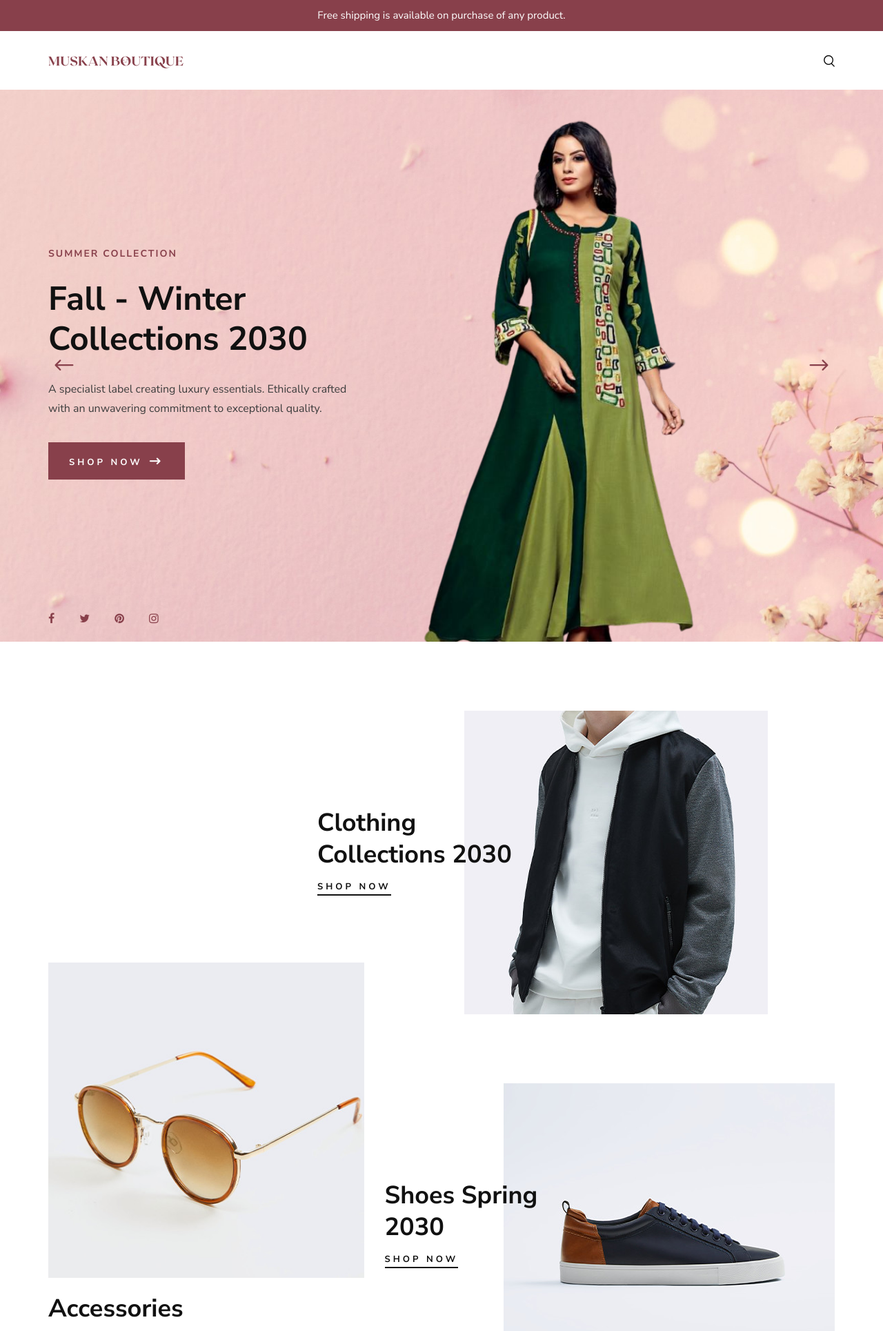
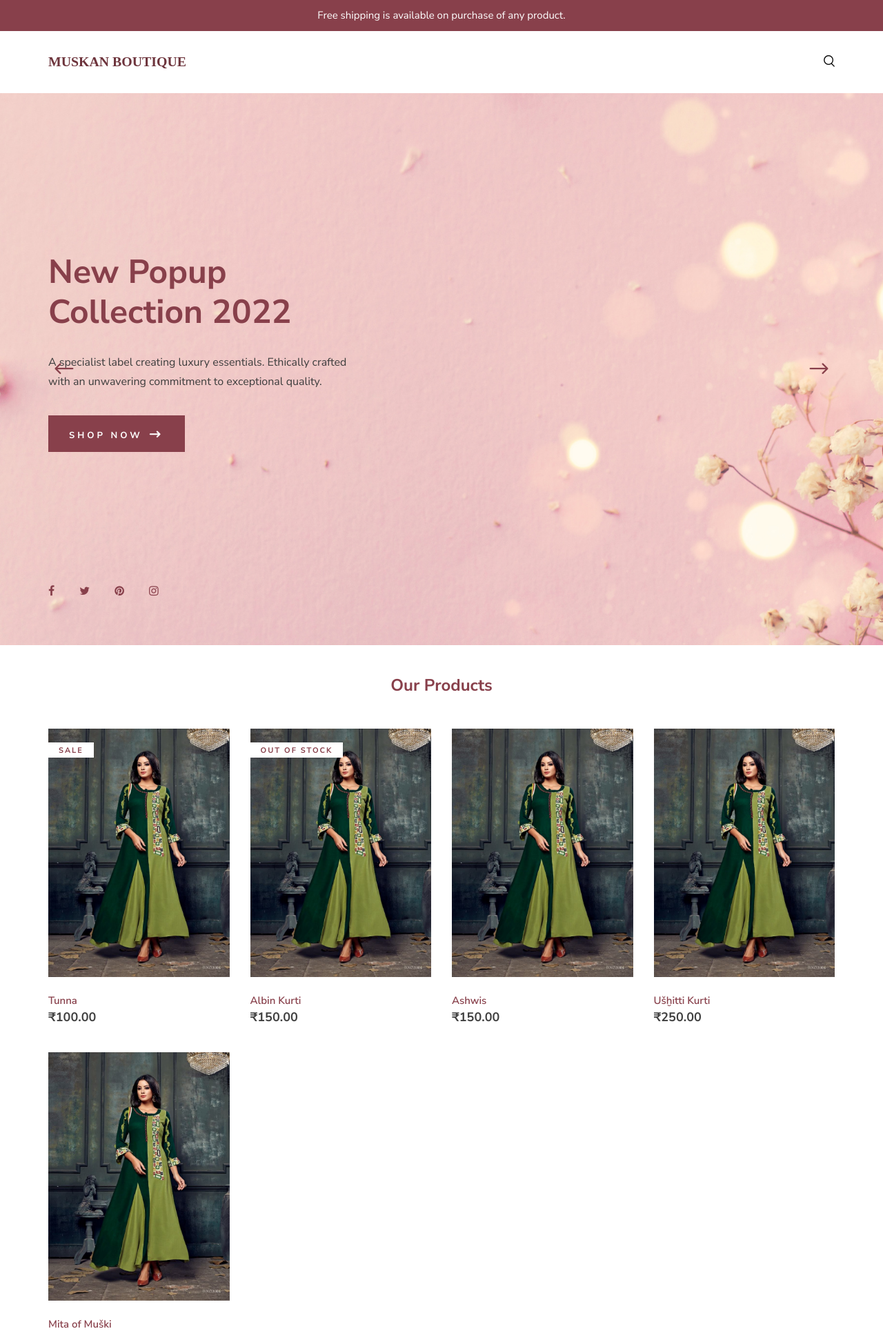
Before and after one commit to jainmonil2101/django-boutique-app, a Django app: page / in a window 1280 px wide. Shown: the top 1929 px of the page at 69% size. Run offline with Django 3.2, Linux system fonts and the light colour scheme; data comes from the database, SQL or seed files in the repository; some libraries are stand-ins or nearby versions; grey boxes are pictures that could not be loaded.

Commit message:
Muskan Boutique

```diff
--- a/mbapp/static/mbapp/css/style.css
+++ b/mbapp/static/mbapp/css/style.css
@@ -411,6 +411,10 @@
 
 .header__logo a {
   display: inline-block;
+  font-family: 'RoxboroughCF-Bold';
+  font-size: 1.24rem;
+  font-weight: bold;
+  color: #6d343c;
 }
 
 .header__menu {
@@ -606,7 +610,7 @@
 }
 
 .hero__text h2 {
-  color: #111111;
+  color: #88404B;
   font-size: 48px;
   font-weight: 700;
   line-height: 58px;
@@ -3572,3 +3576,8 @@
     height: 250px;
   }
 }
+
+
+#product-spad{
+  margin-top: 40px;
+}
--- a/templates/base.html
+++ b/templates/base.html
@@ -29,6 +29,9 @@
     <link rel="stylesheet" href="{% static 'mbapp/css/owl.carousel.min.css' %}" type="text/css">
     <link rel="stylesheet" href="{% static 'mbapp/css/slicknav.min.css' %}" type="text/css">
     <link rel="stylesheet" href="{% static 'mbapp/css/style.css' %}" type="text/css">
+    <link rel="preconnect" href="https://fonts.googleapis.com">
+    <link rel="preconnect" href="https://fonts.gstatic.com" crossorigin>
+    <link href="https://fonts.googleapis.com/css2?family=Abril+Fatface&display=swap" rel="stylesheet">
 
 </head>
 
@@ -94,34 +97,19 @@
 
 
 
-        <div class="container">
+        <div class="container h-100 align-items-center justify-content-center">
             <div class="row">
                 <div class="col-lg-6 col-md-6">
                     <div class="header__logo">
-                        <a href="{% url 'index' %}"><img src="{% static 'mbapp/img/logo.png' %}" alt=""></a>
+                        <a href="{% url 'index' %}">
+
+                            <!-- <img src="{% static 'mbapp/img/logo.png' %}" alt=""> -->
+                            MUSKAN BOUTIQUE
+
+                        </a>
                     </div>
                 </div>
 
-                <!-- Menu -->
-                <!-- <div class="col-lg-6 col-md-6">
-                    <nav class="header__menu mobile-menu">
-                        <ul>
-                            <li class="active"><a href="./index.html">Home</a></li>
-                            <li><a href="./shop.html">Shop</a></li>
-                            <li><a href="#">Pages</a>
-                                <ul class="dropdown">
-                                    <li><a href="./about.html">About Us</a></li>
-                                    <li><a href="./shop-details.html">Shop Details</a></li>
-                                    <li><a href="./shopping-cart.html">Shopping Cart</a></li>
-                                    <li><a href="./checkout.html">Check Out</a></li>
-                                    <li><a href="./blog-details.html">Blog Details</a></li>
-                                </ul>
-                            </li>
-                            <li><a href="./blog.html">Blog</a></li>
-                            <li><a href="./contact.html">Contacts</a></li>
-                        </ul>
-                    </nav>
-                </div> -->
 
                 {% block search %}
                 {% endblock search %}
--- a/templates/index.html
+++ b/templates/index.html
@@ -14,29 +14,29 @@
                 <div class="row">
                     <div class="col-xl-5 col-lg-7 col-md-8">
                         <div class="hero__text">
-                            <h6>Summer Collection</h6>
-                            <h2>Fall - Winter Collections 2030</h2>
+                            <!-- <h6>Summer Collection</h6> -->
+                            <h2>New Popup Collection 2022</h2>
                             <p>A specialist label creating luxury essentials. Ethically crafted with an unwavering
                                 commitment to exceptional quality.</p>
                             <a href="#product-spad" class="primary-btn">Shop now <span class="arrow_right"></span></a>
                             <div class="hero__social">
-                                <a href="#"><i class="fa fa-facebook"></i></a>
-                                <a href="#"><i class="fa fa-twitter"></i></a>
-                                <a href="#"><i class="fa fa-pinterest"></i></a>
-                                <a href="#"><i class="fa fa-instagram"></i></a>
+                                <a href="https://www.facebook.com/www.muskanboutique/" target="_blank"><i class="fa fa-facebook"></i></a>
+                                <a href="#" target="_blank"><i class="fa fa-twitter"></i></a>
+                                <a href="https://in.pinterest.com/muskanboutique86" target="_blank"><i class="fa fa-pinterest"></i></a>
+                                <a href="https://www.instagram.com/boutique.muskan/" target="_blank"><i class="fa fa-instagram"></i></a>
                             </div>
                         </div>
                     </div>
                 </div>
             </div>
         </div>
-        <div class="hero__items set-bg" data-setbg="{% static 'mbapp/img/hero/hero-2.jpg' %}">
+        <div class="hero__items set-bg" data-setbg="{% static 'mbapp/img/hero/hero-2.png' %}">
             <div class="container">
                 <div class="row">
                     <div class="col-xl-5 col-lg-7 col-md-8">
                         <div class="hero__text">
-                            <h6>Summer Collection</h6>
-                            <h2>Fall - Winter Collections 2030</h2>
+                            <!-- <h6>Summer Collection</h6> -->
+                            <h2>New Popup Collection 2022</h2>
                             <p>A specialist label creating luxury essentials. Ethically crafted with an unwavering
                                 commitment to exceptional quality.</p>
                             <a href="#product-spad" class="primary-btn">Shop now <span class="arrow_right"></span></a>
@@ -56,7 +56,8 @@
 <!-- Hero Section End -->
 
 <!-- Banner Section Begin -->
-<section class="banner spad">
+
+<!-- <section class="banner spad">
     <div class="container">
         <div class="row">
             <div class="col-lg-7 offset-lg-4">
@@ -94,7 +95,9 @@
             </div>
         </div>
     </div>
-</section>
+</section> -->
+
+
 <!-- Banner Section End -->
 
 <!-- Product Section Begin -->
```
Also changed, not shown: mbapp/static/mbapp/img/hero/hero-1.png.
